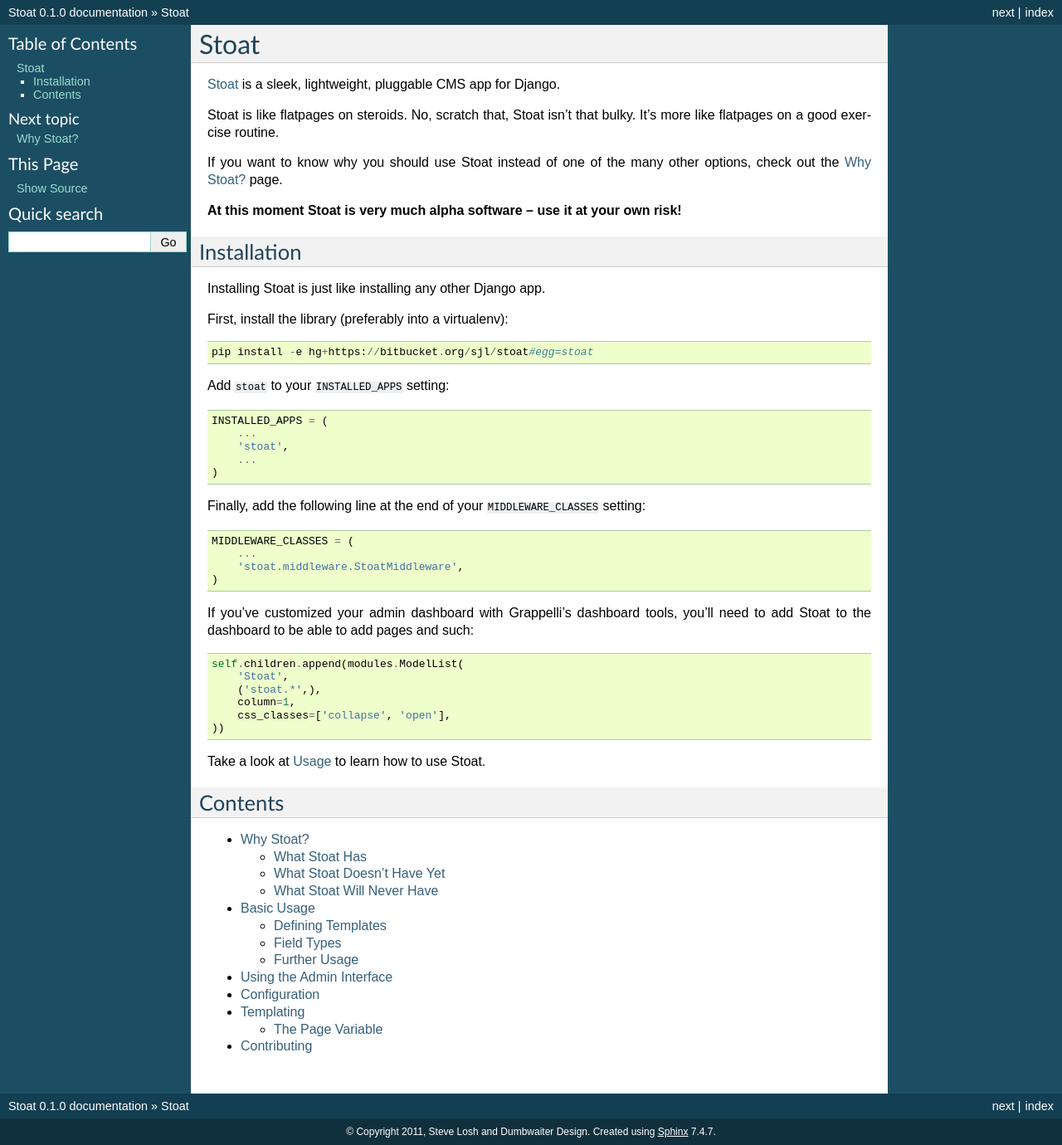
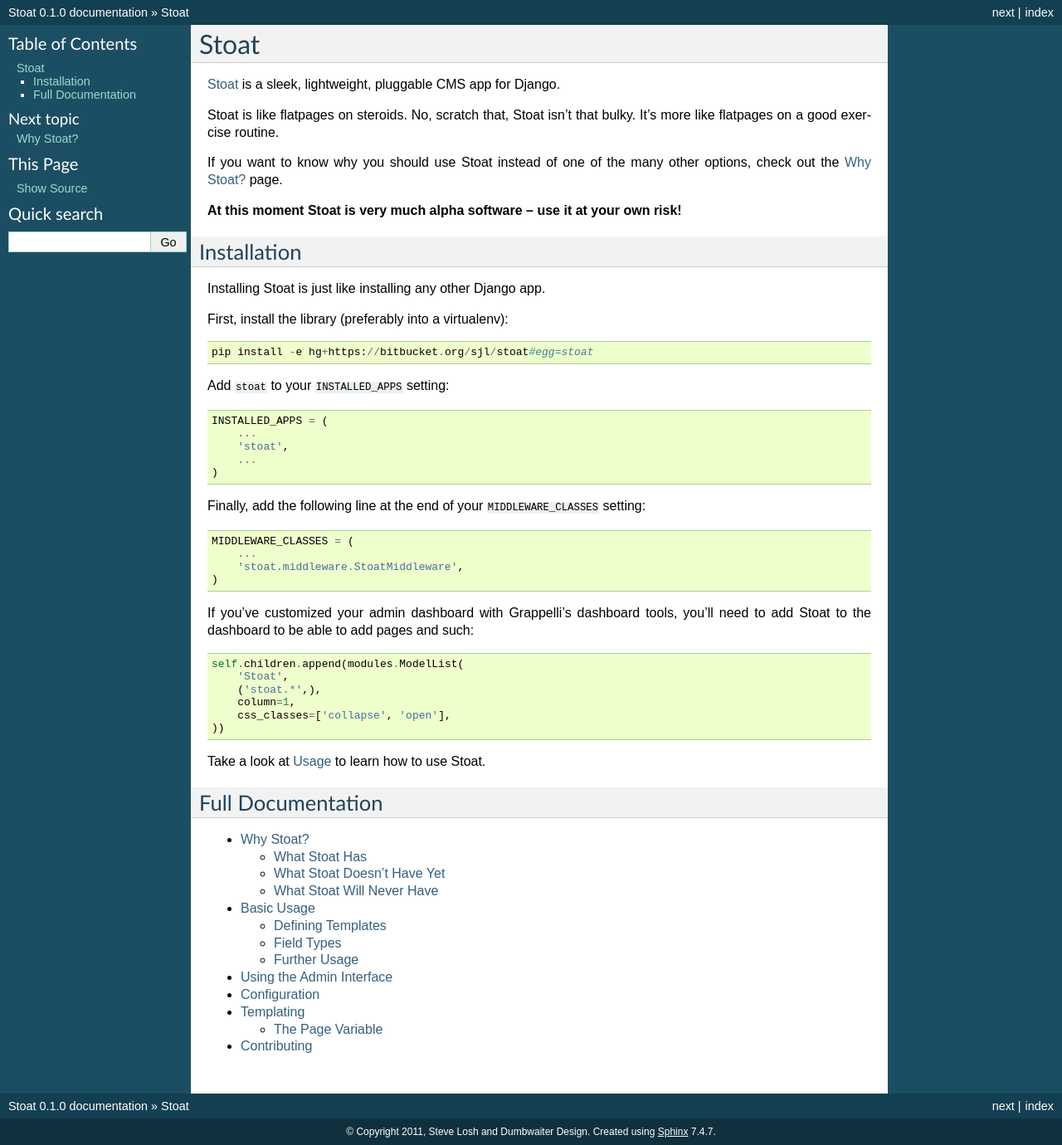
Before and after one commit to sjl/stoat, a Sphinx documentation site: the page built from docs/index.rst, in a window 1280 px wide. Shown: the whole page at 83% size. Built offline with Sphinx 7.4.7, drawn with Linux system fonts in a browser that asks for light colours.

Commit message:
More docs.

```diff
--- a/docs/index.rst
+++ b/docs/index.rst
@@ -49,8 +49,8 @@
 
 Take a look at :doc:`Usage </usage>` to learn how to use Stoat.
 
-Contents
---------
+Full Documentation
+------------------
 
 .. toctree::
    :maxdepth: 2
```
